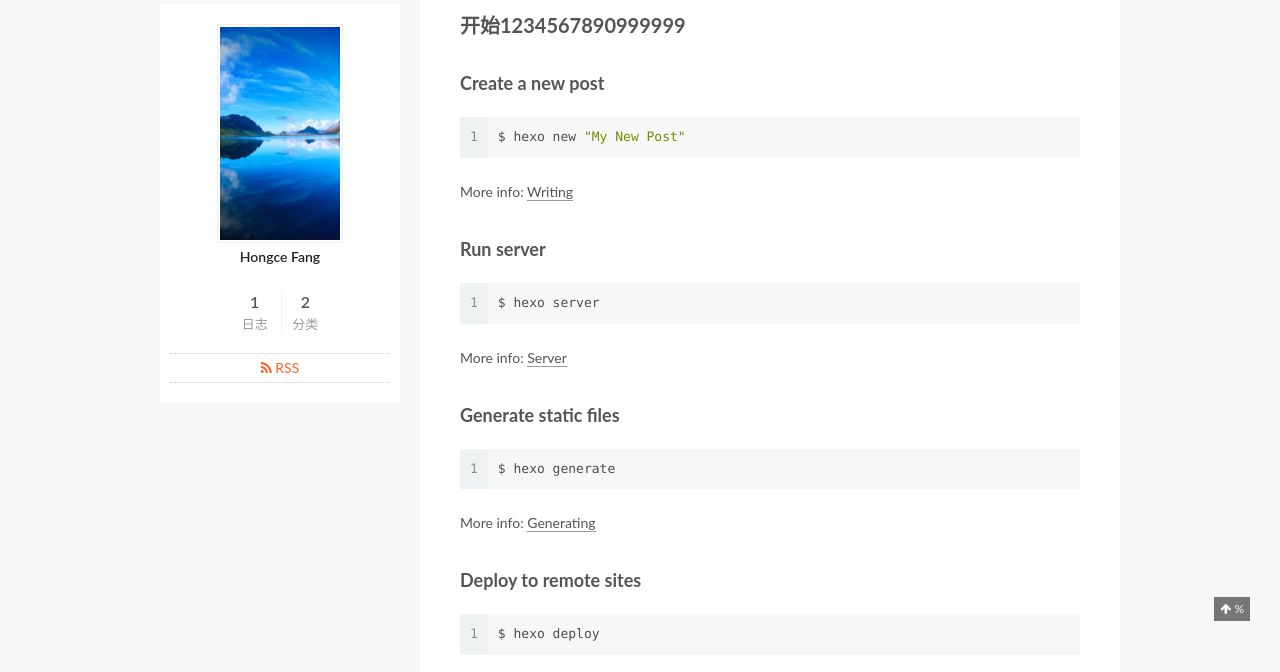
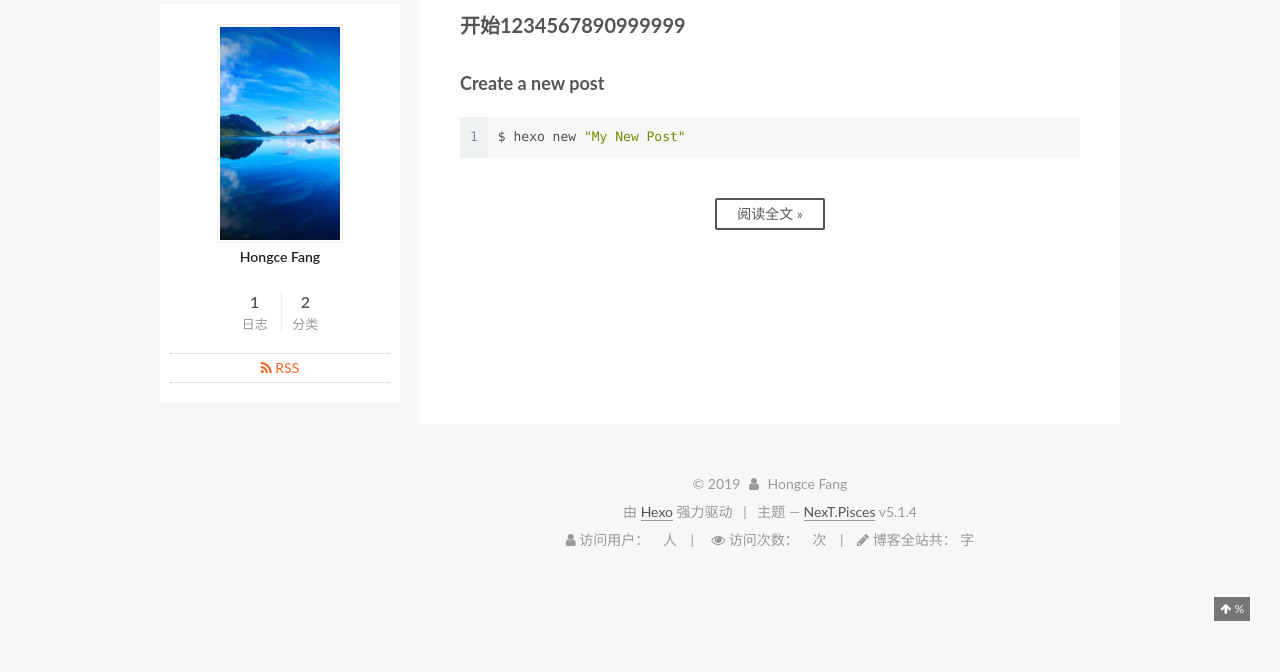
Before and after one commit to fanghongce/fanghongce.github.io, a plain HTML site: page index.html in a window 1280 px wide. Shown: the part 279-951 px from the top of the page. After the commit the page ends 853 px from the top, so only its background shows below. Drawn offline with Linux system fonts and the light colour scheme; some packages are replaced by stand-ins of ours; a script that the page names is missing.

Commit message:
Site updated: 2019-11-15 20:53:33

```diff
--- a/css/main.css
+++ b/css/main.css
@@ -1823,7 +1823,7 @@ pre .javascript .function {
   width: 4px;
   height: 4px;
   border-radius: 50%;
-  background: #09e0ff;
+  background: #704d14;
 }
 .links-of-blogroll {
   font-size: 13px;
--- a/index.html
+++ b/index.html
@@ -379,22 +379,15 @@
 
 
 
-
-            <p>欢迎来到<a href="https://hexo.io/" target="_blank" rel="noopener">Hexo</a>! This is your very first post. Check <a href="https://hexo.io/docs/" target="_blank" rel="noopener">documentation</a> for more info. If you get any problems when using Hexo, you can find the answer in <a href="https://hexo.io/docs/troubleshooting.html" target="_blank" rel="noopener">troubleshooting</a> or you can ask me on <a href="https://github.com/hexojs/hexo/issues" target="_blank" rel="noopener">GitHub</a>.</p>
+          <p>欢迎来到<a href="https://hexo.io/" target="_blank" rel="noopener">Hexo</a>! This is your very first post. Check <a href="https://hexo.io/docs/" target="_blank" rel="noopener">documentation</a> for more info. If you get any problems when using Hexo, you can find the answer in <a href="https://hexo.io/docs/troubleshooting.html" target="_blank" rel="noopener">troubleshooting</a> or you can ask me on <a href="https://github.com/hexojs/hexo/issues" target="_blank" rel="noopener">GitHub</a>.</p>
 <h2 id="开始1234567890999999"><a href="#开始1234567890999999" class="headerlink" title="开始1234567890999999"></a>开始1234567890999999</h2><h3 id="Create-a-new-post"><a href="#Create-a-new-post" class="headerlink" title="Create a new post"></a>Create a new post</h3><figure class="highlight bash"><table><tr><td class="gutter"><pre><span class="line">1</span><br></pre></td><td class="code"><pre><span class="line">$ hexo new <span class="string">"My New Post"</span></span><br></pre></td></tr></table></figure>
-
-<p>More info: <a href="https://hexo.io/docs/writing.html" target="_blank" rel="noopener">Writing</a></p>
-<h3 id="Run-server"><a href="#Run-server" class="headerlink" title="Run server"></a>Run server</h3><figure class="highlight bash"><table><tr><td class="gutter"><pre><span class="line">1</span><br></pre></td><td class="code"><pre><span class="line">$ hexo server</span><br></pre></td></tr></table></figure>
-
-<p>More info: <a href="https://hexo.io/docs/server.html" target="_blank" rel="noopener">Server</a></p>
-<h3 id="Generate-static-files"><a href="#Generate-static-files" class="headerlink" title="Generate static files"></a>Generate static files</h3><figure class="highlight bash"><table><tr><td class="gutter"><pre><span class="line">1</span><br></pre></td><td class="code"><pre><span class="line">$ hexo generate</span><br></pre></td></tr></table></figure>
-
-<p>More info: <a href="https://hexo.io/docs/generating.html" target="_blank" rel="noopener">Generating</a></p>
-<h3 id="Deploy-to-remote-sites"><a href="#Deploy-to-remote-sites" class="headerlink" title="Deploy to remote sites"></a>Deploy to remote sites</h3><figure class="highlight bash"><table><tr><td class="gutter"><pre><span class="line">1</span><br></pre></td><td class="code"><pre><span class="line">$ hexo deploy</span><br></pre></td></tr></table></figure>
-
-<p>More info: <a href="https://hexo.io/docs/one-command-deployment.html" target="_blank" rel="noopener">Deployment</a></p>
-
-
+          <!--noindex-->
+          <div class="post-button text-center">
+            <a class="btn" href="/2019/11/15/hello-world/#more" rel="contents">
+              阅读全文 &raquo;
+            </a>
+          </div>
+          <!--/noindex-->
 
 
     </div>
--- a/search.xml
+++ b/search.xml
@@ -5,7 +5,7 @@
     <url>/2019/11/15/hello-world/</url>
     <content><![CDATA[<p>欢迎来到<a href="https://hexo.io/" target="_blank" rel="noopener">Hexo</a>! This is your very first post. Check <a href="https://hexo.io/docs/" target="_blank" rel="noopener">documentation</a> for more info. If you get any problems when using Hexo, you can find the answer in <a href="https://hexo.io/docs/troubleshooting.html" target="_blank" rel="noopener">troubleshooting</a> or you can ask me on <a href="https://github.com/hexojs/hexo/issues" target="_blank" rel="noopener">GitHub</a>.</p>
 <h2 id="开始1234567890999999"><a href="#开始1234567890999999" class="headerlink" title="开始1234567890999999"></a>开始1234567890999999</h2><h3 id="Create-a-new-post"><a href="#Create-a-new-post" class="headerlink" title="Create a new post"></a>Create a new post</h3><figure class="highlight bash"><table><tr><td class="code"><pre><span class="line">$ hexo new <span class="string">"My New Post"</span></span><br></pre></td></tr></table></figure>
-
+<a id="more"></a>
 <p>More info: <a href="https://hexo.io/docs/writing.html" target="_blank" rel="noopener">Writing</a></p>
 <h3 id="Run-server"><a href="#Run-server" class="headerlink" title="Run server"></a>Run server</h3><figure class="highlight bash"><table><tr><td class="code"><pre><span class="line">$ hexo server</span><br></pre></td></tr></table></figure>
 
```
Also changed, not shown: 2019/11/15/hello-world/index.html (+2 -2 lines).
